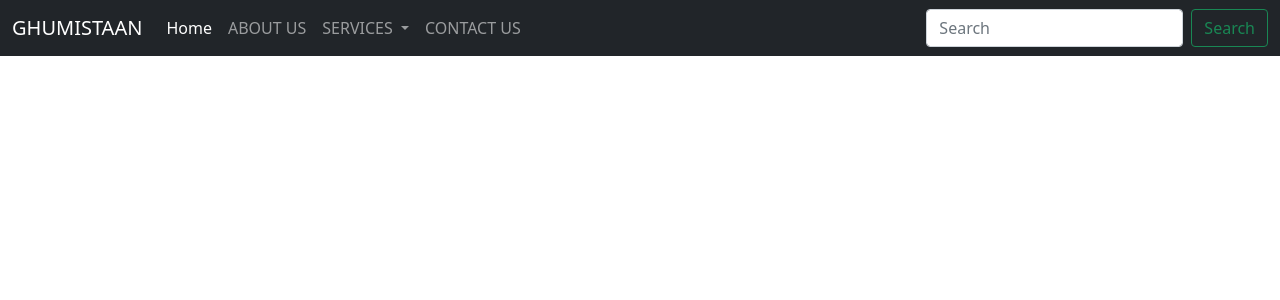
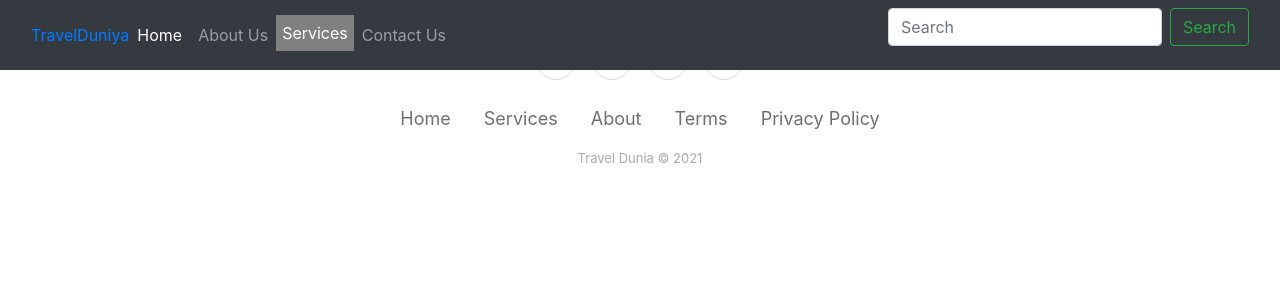
Before and after one commit to Bumblebee-python/Travel_Destination, a Django app: page /about in a window 1280 px wide. Shown: the top 300 px of the page. Run offline with Django 3.2, Linux system fonts and the light colour scheme; some libraries are stand-ins or nearby versions.

Commit message:
1.navbar: fixed position. 2. dropdown hover. 3. minor major bugs. 4. contact us database pending

```diff
--- a/youtube python/hello/home/views.py
+++ b/youtube python/hello/home/views.py
@@ -3,10 +3,8 @@ from datetime import datetime
 from home.models import contact
 # Create your views here.
 def index(request):
-    context = {
-        "variable":"this is sent"
-    }
-    return render(request, 'index.html', context )
+
+    return render(request, 'index.html', )
    # return HttpResponse("this is homepage")
 
 def about(request):
--- /dev/null
+++ b/youtube python/hello/static/footer.css
@@ -0,0 +1,67 @@
+.footer-basic {
+    padding:40px 0;
+    background-color:#ffffff;
+    color:#4b4c4d;
+  }
+
+  .footer-basic ul {
+    padding:0;
+    list-style:none;
+    text-align:center;
+    font-size:18px;
+    line-height:1.6;
+    margin-bottom:0;
+  }
+
+  .footer-basic li {
+    padding:0 10px;
+  }
+
+  .footer-basic ul a {
+    color:inherit;
+    text-decoration:none;
+    opacity:0.8;
+  }
+
+  .footer-basic ul a:hover {
+    opacity:1;
+  }
+
+  .footer-basic .social {
+    text-align:center;
+    padding-bottom:25px;
+  }
+
+  .footer-basic .social > a {
+    font-size:24px;
+    width:40px;
+    height:40px;
+    line-height:40px;
+    display:inline-block;
+    text-align:center;
+    border-radius:50%;
+    border:1px solid #ccc;
+    margin:0 8px;
+    color:inherit;
+    opacity:0.75;
+  }
+
+  .footer-basic .social > a:hover {
+    opacity:0.9;
+  }
+
+  .footer-basic .copyright {
+    margin-top:15px;
+    text-align:center;
+    font-size:13px;
+    color:#aaa;
+    margin-bottom:0;
+  }
+  .navbar {
+    position: fixed;
+    top:0;
+    width: 100%;
+    z-index:1;
+  }
+
+  /* Credit to https://epicbootstrap.com/snippets/footer-basic */
--- /dev/null
+++ b/youtube python/hello/static/hower.css
@@ -0,0 +1,41 @@
+/* Dropdown Button */
+.dropbtn {
+  background-color: gray;
+  color: white;
+  padding: 6px;
+  font-size: 16px;
+  border: none;
+}
+
+/* The container <div> - needed to position the dropdown content */
+.dropdown {
+  position: relative;
+  display: inline-block;
+}
+
+/* Dropdown Content (Hidden by Default) */
+.dropdown-content {
+  display: none;
+  position: absolute;
+  background-color: #f1f1f1;
+  min-width: 100px;
+  box-shadow: 0px 8px 16px 0px rgba(0,0,0,0.2);
+  z-index: 1;
+}
+
+/* Links inside the dropdown */
+.dropdown-content a {
+  color: black;
+  padding: 6px 6px;
+  text-decoration: none;
+  display: block;
+}
+
+/* Change color of dropdown links on hover */
+.dropdown-content a:hover {background-color: #ddd;}
+
+/* Show the dropdown menu on hover */
+.dropdown:hover .dropdown-content {display: block;}
+
+/* Change the background color of the dropdown button when the dropdown content is shown */
+.dropdown:hover .dropbtn {background-color: #3e8e41;}
--- a/youtube python/hello/static/text.txt.txt
+++ /dev/null
@@ -1 +0,0 @@
-this is a text fileee
--- a/youtube python/hello/templates/base.html
+++ b/youtube python/hello/templates/base.html
@@ -1,3 +1,7 @@
+{% load static %}
+        <link rel="stylesheet" href = "{% static 'hower.css' %}">
+
+
 <!doctype html>
 <html lang="en">
   <head>
@@ -11,9 +15,14 @@
     <title>{% block title  %}{% endblock title %} |GHUMISTAAN</title>
   </head>
   <body>
+  	<body>
     <nav class="navbar navbar-expand-lg navbar-dark bg-dark">
+
+
   <div class="container-fluid">
-    <a class="navbar-brand" href="#">GHUMISTAAN</a>
+    <a href="index.html">
+									Travel<span>Duniya</span>
+								</a>
     <button class="navbar-toggler" type="button" data-bs-toggle="collapse" data-bs-target="#navbarSupportedContent" aria-controls="navbarSupportedContent" aria-expanded="false" aria-label="Toggle navigation">
       <span class="navbar-toggler-icon"></span>
     </button>
@@ -23,22 +32,21 @@
           <a class="nav-link active" aria-current="page" href="/">Home</a>
         </li>
         <li class="nav-item">
-          <a class="nav-link" href="/about">ABOUT US</a>
+          <a class="nav-link" aria-current="page" href="/about">About Us</a>
         </li>
         <li class="nav-item dropdown">
-          <a class="nav-link dropdown-toggle" href="/services" id="navbarDropdown" role="button" data-bs-toggle="dropdown" aria-expanded="false">
-            SERVICES
-          </a>
-          <ul class="dropdown-menu" aria-labelledby="navbarDropdown">
-            <li><a class="dropdown-item" href="/services">LOCAL GUIDE</a></li>
-            <li><a class="dropdown-item" href="#">PICKUP SERVICES</a></li>
-            <li><a class="dropdown-item" href="#">RENTAL VEHICLES</a></li>
-            <li><hr class="dropdown-divider"></li>
-            <li><a class="dropdown-item" href="#">ACTIVTIES</a></li>
-          </ul>
+         <li class="nav-item dropdown">
+          <div class="dropdown">
+  <button class="dropbtn">Services</button>
+  <div class="dropdown-content">
+    <a href="#">Packages</a>
+    <a href="#">Hotels</a>
+    <a href="#">Agents</a>
+  </div>
+</div>
         </li>
         <li class="nav-item">
-          <a class="nav-link" href="/contact">CONTACT US</a>
+          <a class="nav-link" aria-current="page" href="/contact">Contact Us</a>
         </li>
 
       </ul>
@@ -49,6 +57,9 @@
     </div>
   </div>
 </nav>
+    <script src="https://cdnjs.cloudflare.com/ajax/libs/jquery/3.2.1/jquery.min.js"></script>
+    <script src="https://cdnjs.cloudflare.com/ajax/libs/twitter-bootstrap/4.1.3/js/bootstrap.bundle.min.js"></script>
+    </body>
 {% block body %}{% endblock body %}
 
     <!-- Optional JavaScript; choose one of the two! -->
@@ -62,4 +73,24 @@
     <script src="https://cdn.jsdelivr.net/npm/bootstrap@5.0.0-beta1/dist/js/bootstrap.min.js" integrity="sha384-pQQkAEnwaBkjpqZ8RU1fF1AKtTcHJwFl3pblpTlHXybJjHpMYo79HY3hIi4NKxyj" crossorigin="anonymous"></script>
     -->
   </body>
+      <link rel="stylesheet" href="https://cdnjs.cloudflare.com/ajax/libs/twitter-bootstrap/4.1.3/css/bootstrap.min.css">
+    <link rel="stylesheet" href="https://cdnjs.cloudflare.com/ajax/libs/ionicons/2.0.1/css/ionicons.min.css">
+    <link rel="stylesheet" href="{% static 'footer.css' %}">
+
+    <div class="footer-basic">
+        <footer>
+            <div class="social"><a href="#"><i class="icon ion-social-instagram"></i></a><a href="#"><i class="icon ion-social-snapchat"></i></a><a href="#"><i class="icon ion-social-twitter"></i></a><a href="#"><i class="icon ion-social-facebook"></i></a></div>
+            <ul class="list-inline">
+                <li class="list-inline-item"><a href="#">Home</a></li>
+                <li class="list-inline-item"><a href="#">Services</a></li>
+                <li class="list-inline-item"><a href="#">About</a></li>
+                <li class="list-inline-item"><a href="#">Terms</a></li>
+                <li class="list-inline-item"><a href="#">Privacy Policy</a></li>
+            </ul>
+            <p class="copyright">Travel Dunia © 2021</p>
+        </footer>
+    </div>
+    <script src="https://cdnjs.cloudflare.com/ajax/libs/jquery/3.2.1/jquery.min.js"></script>
+    <script src="https://cdnjs.cloudflare.com/ajax/libs/twitter-bootstrap/4.1.3/js/bootstrap.bundle.min.js"></script>
+
 </html>
```
Also changed, not shown: youtube python/hello/templates/index.html (+19 -54 lines), youtube python/hello/static/img/1slide.jfif.jfif (deleted).
